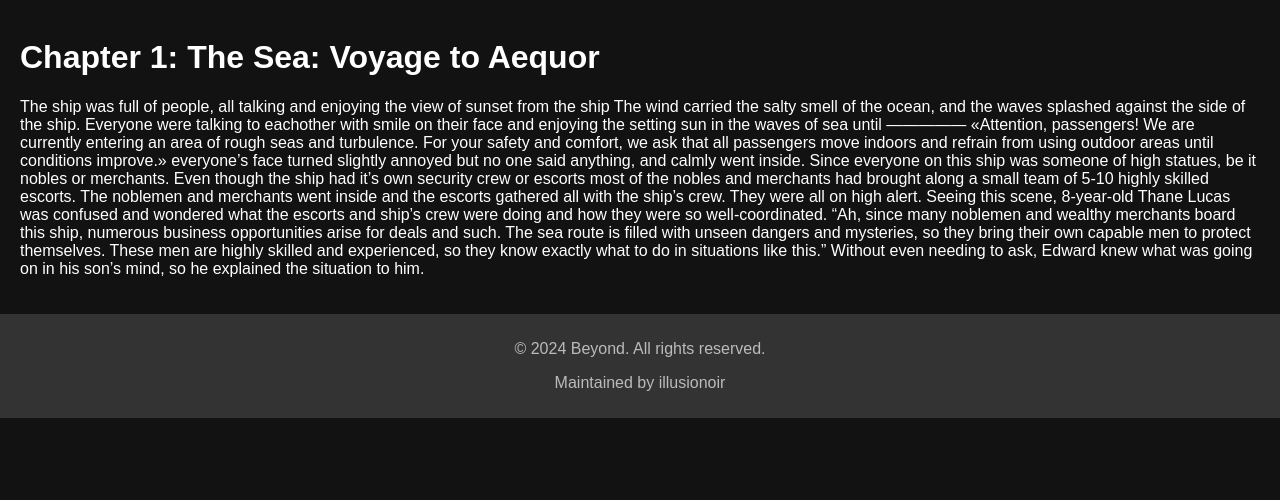
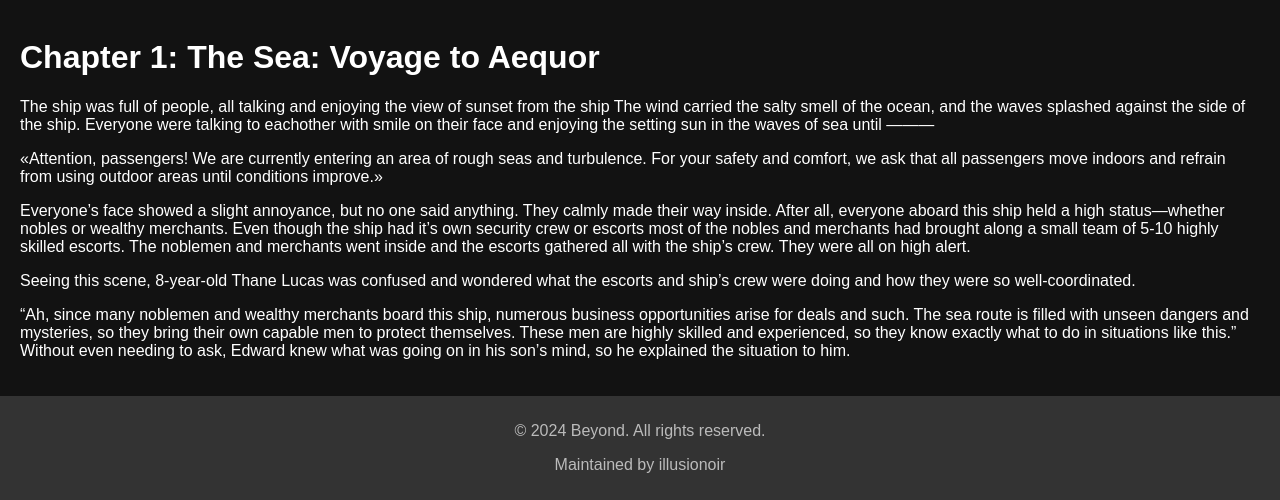
Before and after one commit to Illusionoir/Beyond, a Jekyll site: the page built from chapters/chapter1.md, in a window 1280 px wide. Shown: the part 682-1182 px from the top of the page. Built offline with Jekyll 4.4.1, drawn with Linux system fonts in a browser that asks for light colours; some web fonts are replaced; our own code applies the rules of GitHub Pages for plain Markdown files; before the commit the page ends 1100 px from its top, so only the background shows below that.

Commit message:
Update chapter1.md

```diff
--- a/chapters/chapter1.md
+++ b/chapters/chapter1.md
@@ -1,7 +1,10 @@
 # Chapter 1: The Sea: Voyage to Aequor
-The ship was full of people, all talking and enjoying the view of sunset from the ship The wind carried the salty smell of the ocean, and the waves splashed against the side of the ship. Everyone were talking to eachother with smile on their face and enjoying the setting sun in the waves of sea until ―――――
-«Attention, passengers!  We are currently entering an area of rough seas and turbulence. For your safety and comfort, we ask that all passengers move indoors and refrain from using outdoor areas until conditions improve.» everyone's face turned slightly annoyed but no one said anything, and calmly went inside. Since everyone on this ship was someone of high statues, be it nobles or merchants.
-Even though the ship had it's own security crew or escorts most of the nobles and merchants had brought along a small team of 5-10 highly skilled escorts. The noblemen  and merchants went inside and the escorts gathered all with the ship's crew. They were all on high alert.
+The ship was full of people, all talking and enjoying the view of sunset from the ship The wind carried the salty smell of the ocean, and the waves splashed against the side of the ship. Everyone were talking to eachother with smile on their face and enjoying the setting sun in the waves of sea until ―――
+
+«Attention, passengers! We are currently entering an area of rough seas and turbulence. For your safety and comfort, we ask that all passengers move indoors and refrain from using outdoor areas until conditions improve.»
+
+Everyone’s face showed a slight annoyance, but no one said anything. They calmly made their way inside. After all, everyone aboard this ship held a high status—whether nobles or wealthy merchants. Even though the ship had it's own security crew or escorts most of the nobles and merchants had brought along a small team of 5-10 highly skilled escorts. The noblemen  and merchants went inside and the escorts gathered all with the ship's crew. They were all on high alert.
+
 Seeing this scene, 8-year-old Thane Lucas was confused and wondered what the escorts and ship's crew were doing and how they were so well-coordinated.
-"Ah, since many noblemen and wealthy merchants board this ship, numerous business opportunities arise for deals and such. The sea route is filled with unseen dangers and mysteries, so they bring their own capable men to protect themselves. These men are highly skilled and experienced, so they know exactly what to do in situations like this."
-Without even needing to ask, Edward knew what was going on in his son’s mind, so he explained the situation to him.
+
+"Ah, since many noblemen and wealthy merchants board this ship, numerous business opportunities arise for deals and such. The sea route is filled with unseen dangers and mysteries, so they bring their own capable men to protect themselves. These men are highly skilled and experienced, so they know exactly what to do in situations like this." Without even needing to ask, Edward knew what was going on in his son’s mind, so he explained the situation to him.
```
